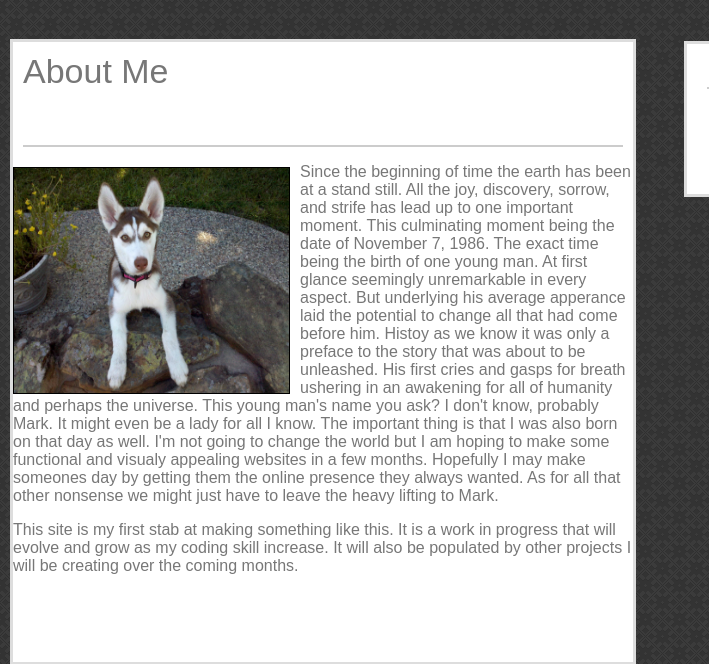
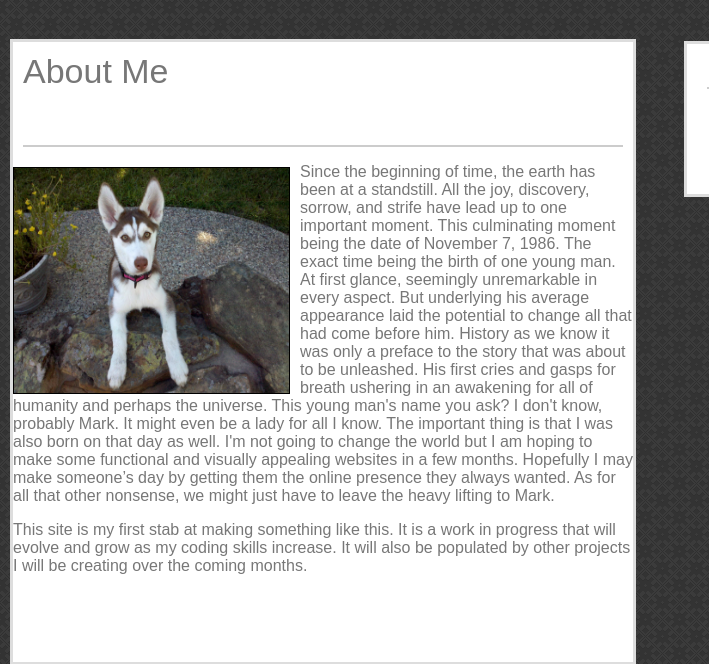
Before and after one commit to mattsald48/Basic-Portfolio, a plain HTML site: page index.html in a window 1280 px wide. Shown: the part 128-792 px from the top of the page, 0-709 px from the left. Drawn offline with Linux system fonts and the light colour scheme.

Commit message:
update 6/14

```diff
--- a/index.html
+++ b/index.html
@@ -77,10 +77,9 @@
          <section id="index">
 
          <img src="assets/images/chilly.jpg" height="225" width="275" alt="Mark's dog?" style="float: left; margin: 4px 10px 0px 0px; border: 1px solid #000000;">
+            <p>Since the beginning of time, the earth has been at a standstill.  All the joy, discovery, sorrow, and strife have lead up to one important moment. This culminating moment being the date of November 7, 1986. The exact time being the birth of one young man. At first glance, seemingly unremarkable in every aspect. But underlying his average appearance laid the potential to change all that had come before him.  History as we know it was only a preface to the story that was about to be unleashed.  His first cries and gasps for breath ushering in an awakening for all of humanity and perhaps the universe. This young man's name you ask?  I don't know, probably Mark.  It might even be a lady for all I know.  The important thing is that I was also born on that day as well. I'm not going to change the world but I am hoping to make some functional and visually appealing websites in a few months. Hopefully I may make someone’s day by getting them the online presence they always wanted.  As for all that other nonsense, we might just have to leave the heavy lifting to Mark.</p>
 
-         	<p>Since the beginning of time the earth has been at a stand still.  All the joy, discovery, sorrow, and strife has lead up to one important moment. This culminating moment being the date of November 7, 1986. The exact time being the birth of one young man. At first glance seemingly unremarkable in every aspect. But underlying his average apperance laid the potential to change all that had come before him.  Histoy as we know it was only a preface to the story that was about to be unleashed.  His first cries and gasps for breath ushering in an awakening for all of humanity and perhaps the universe. This young man's name you ask?  I don't know, probably Mark.  It might even be a lady for all I know.  The important thing is that I was also born on that day as well. I'm not going to change the world but I am hoping to make some functional and visualy appealing websites in a few months. Hopefully I may make someones day by getting them the online presence they always wanted.  As for all that other nonsense we might just have to leave the heavy lifting to Mark.</p>
-
-            <p>This site is my first stab at making something like this. It is a work in progress that will evolve and grow as my coding skill increase.  It will also be populated by other projects I will be creating over the coming months.</p>
+            <p>This site is my first stab at making something like this. It is a work in progress that will evolve and grow as my coding skills increase.  It will also be populated by other projects I will be creating over the coming months.</p>
 
          </section>
 
```
